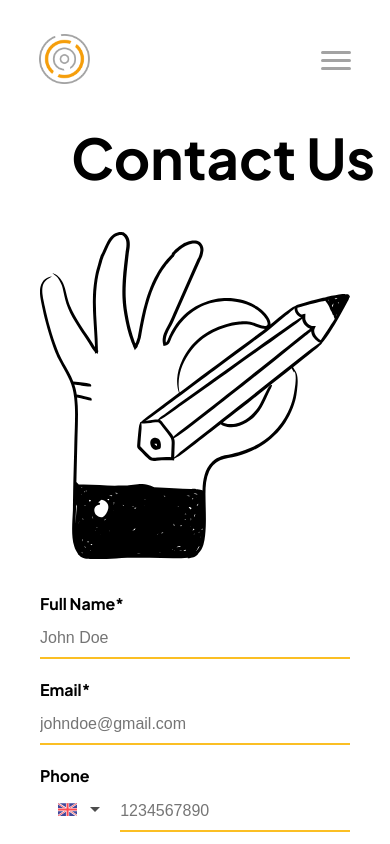
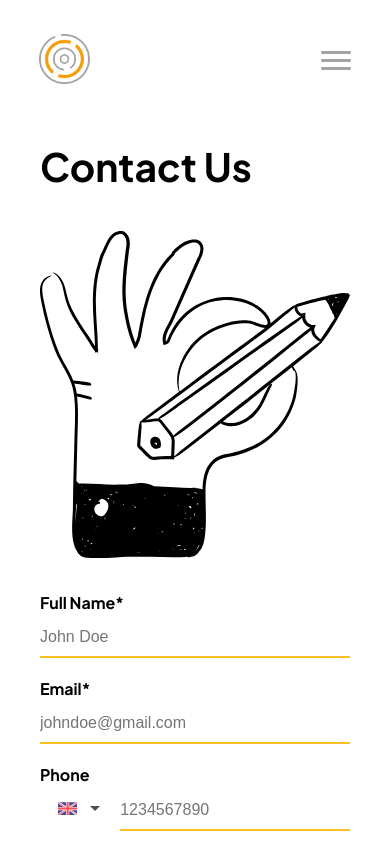
Before and after one commit to aialphanovatide/novatidelabs-website, a React (Create React App) app: page /contact in a window 390 px wide. Built offline with nearby package versions, Linux system fonts and the light colour scheme.

Commit message:
fix: Final fix with all the changes for Mobile and Desktop

```diff
--- a/src/components/Careers/Careers.css
+++ b/src/components/Careers/Careers.css
@@ -31,7 +31,7 @@
   font-weight: 600;
   width: 375px;
   margin-top: 100px;
-  padding: 0 10% 0 10%;
+  padding: 0 10% 0 8%;
 }
 
 h3.careers-big-subtitle{
@@ -40,7 +40,7 @@ h3.careers-big-subtitle{
   width: 675px;
   font-weight: 400;
   font-family: "Plus Jakarta Sans", sans-serif;
-  padding: 0 10% 0 10%;
+  padding: 0 10% 0 8%;
 
 }
   .right{
--- a/src/components/Contact/Contact.css
+++ b/src/components/Contact/Contact.css
@@ -5,6 +5,8 @@
   flex-direction: column;
   gap: 40px;
   padding: 40px;
+  padding-left: 110px;
+  padding-right: 80px;
   max-width: 1200px;
   margin: 0 auto;
 }
@@ -21,7 +23,7 @@ h2.contact-big-title{
   width: 375px;
   margin-top:50px;
   margin-bottom: 50px;
-  padding: 0 10% 0 10%;
+  padding: 0 10% 0 0%;
 }
 .contactFormSection,
 .contactInfoSection {
@@ -206,6 +208,12 @@ h2.contact-big-title{
     flex-direction: column;
   }
 
+  h2.contact-big-title{
+    font-size: 39px;
+    font-weight: 800;
+    padding-top: 20px;
+  }
+
   .contact {
     max-width: auto;
     padding: 0 40px;
--- a/src/components/Footer/Footer.css
+++ b/src/components/Footer/Footer.css
@@ -114,7 +114,7 @@
 
   .footer-navigation {
     align-content: flex-start;
-    margin-left: -10%;
+    margin-left: -1%;
     margin-right: 25%;
     padding-bottom: 10%;
   }
--- a/src/components/Projects/Projects.css
+++ b/src/components/Projects/Projects.css
@@ -14,16 +14,18 @@
 .projects-left-section,
 .projects-left-section-upper {
   flex: 1;
-  padding: 0 10% 0 7%;
+  padding: 0 10% 0 6%;
   max-width: 400px;
   min-width: 320px;
 }
+
 .projects-left-section h2 {
   font-size: 3.5em;
   margin-top: -220px;
   margin-bottom: 0;
   font-weight: 600;
   width: 375px;
+
 }
 .projects-left-section h3 {
   font-size: 1.3em;
@@ -226,10 +228,11 @@
   }
 
   .projects-left-section h2 {
-    margin-top: -300px;
+    margin-top: -260px;
     margin-bottom: 0;
     font-weight: 700;
     width: 100%;
+    font-size: 39px;
   }
 
   .projects-left-section h4 {
```
